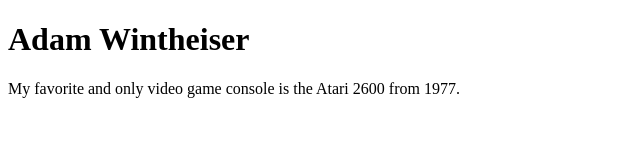
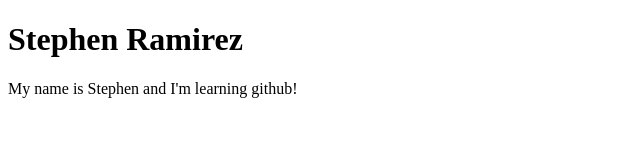
Before and after one commit to AWintheiser-FVTC/adam-wintheiser-assignment-4, a plain HTML site: page index.html in a window 1280 px wide. Shown: the whole page, without its empty margins (0-640 px from the left). Drawn offline with Linux system fonts and the light colour scheme.

Commit message:
added my stuff

```diff
--- a/index.html
+++ b/index.html
@@ -6,7 +6,7 @@
     <title>Assignment 4 - Merge Conflict</title>
 </head>
 <body>
-    <h1>Adam Wintheiser</h1>
-    <p>My favorite and only video game console is the Atari 2600 from 1977.</p>
+    <h1>Stephen Ramirez</h1>
+    <p>My name is Stephen and I'm learning github!</p>
 </body>
 </html>
```
